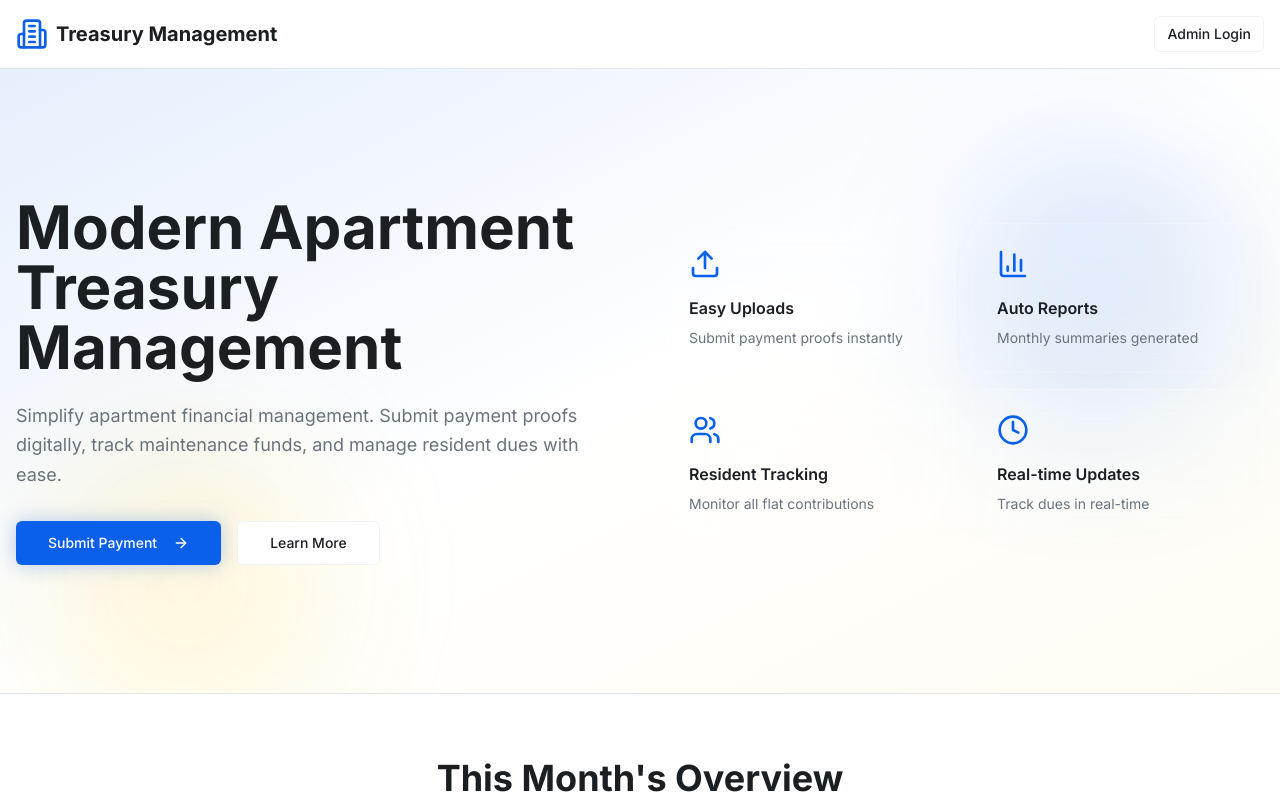
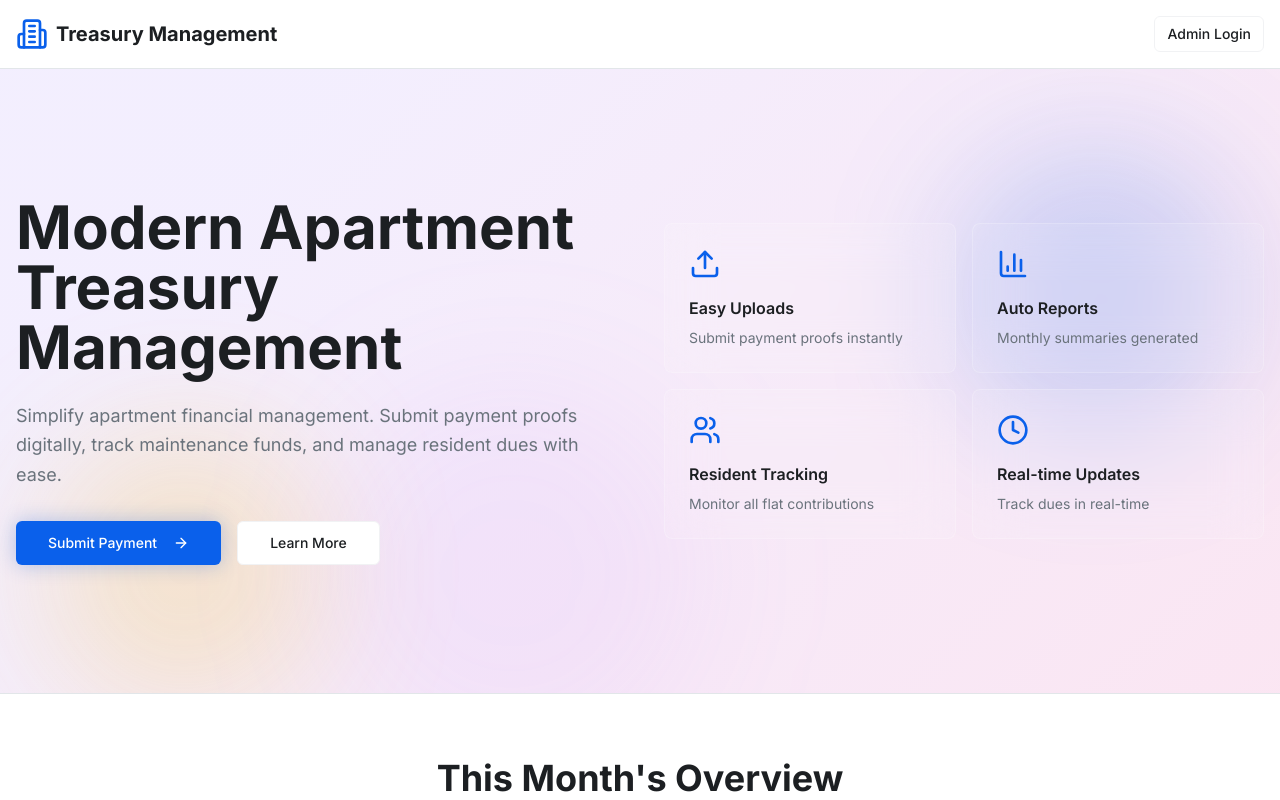
Before and after one commit to varshith14332/apartment_bills, a React (Vite) app: page / in a window 1280 px wide. Shown: the top 800 px of the page. Built offline with nearby package versions, Linux system fonts and the light colour scheme.

Commit message:
completionId: cgen-e65baa206a924c1aba205110dd6b167c
cgen-e65baa206a924c1aba205110dd6b167c

```diff
--- a/client/pages/Home.tsx
+++ b/client/pages/Home.tsx
@@ -106,10 +106,11 @@ export default function Home() {
       </nav>
 
       {/* Hero Section */}
-      <section className="relative bg-gradient-to-br from-primary/10 via-background to-accent/5 py-16 md:py-32 overflow-hidden">
+      <section className="relative bg-gradient-to-br from-blue-50/40 via-purple-50/20 to-pink-50/40 py-16 md:py-32 overflow-hidden mesh-bg">
         {/* Animated background blobs */}
-        <div className="absolute top-20 right-10 w-72 h-72 bg-primary/20 rounded-full mix-blend-multiply filter blur-3xl animate-pulse opacity-70"></div>
-        <div className="absolute -bottom-8 left-10 w-72 h-72 bg-accent/20 rounded-full mix-blend-multiply filter blur-3xl animate-pulse opacity-70 delay-2000"></div>
+        <div className="absolute top-20 right-10 w-72 h-72 bg-primary/25 rounded-full mix-blend-multiply filter blur-3xl animate-pulse opacity-75 float-animation"></div>
+        <div className="absolute -bottom-8 left-10 w-72 h-72 bg-accent/25 rounded-full mix-blend-multiply filter blur-3xl animate-pulse opacity-75 float-animation-reverse delay-2000"></div>
+        <div className="absolute top-1/2 left-1/4 w-96 h-96 bg-purple-400/15 rounded-full mix-blend-multiply filter blur-3xl animate-pulse opacity-60" style={{ animationDuration: '4s' }}></div>
 
         <div className="container mx-auto px-4 relative z-10">
           <div className="grid md:grid-cols-2 gap-12 items-center">
```
